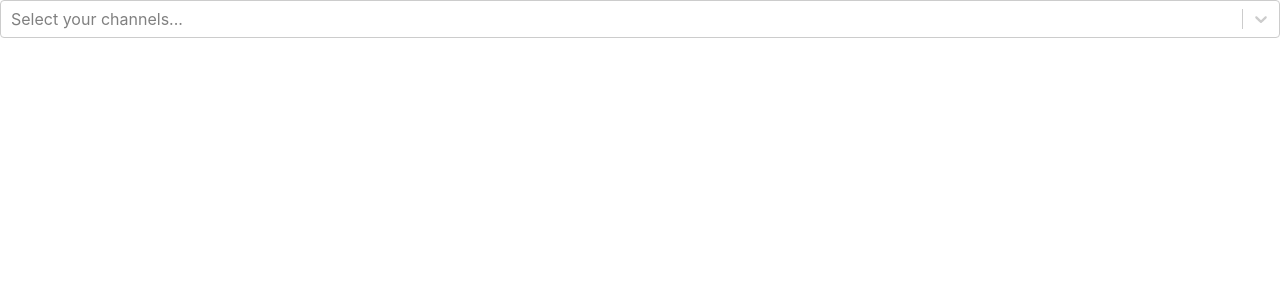
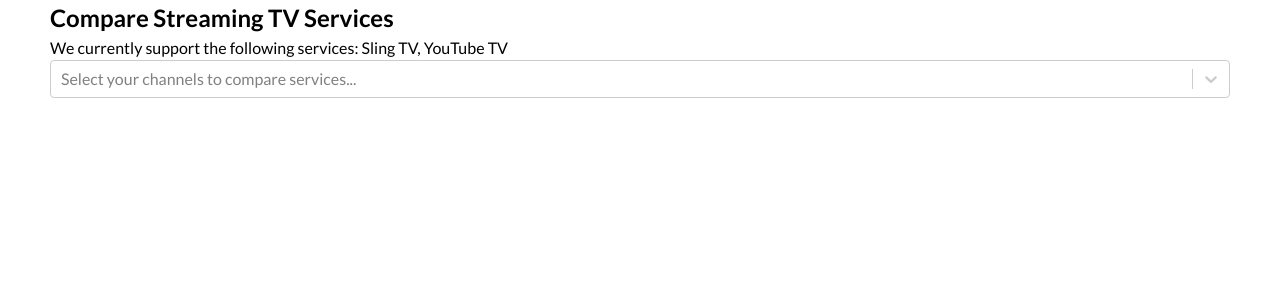
Before and after one commit to coreyleelarson/comparestreaming.fyi, a React (Create React App) app: page / in a window 1280 px wide. Shown: the top 300 px of the page. Built offline with nearby package versions, Linux system fonts and the light colour scheme.

Commit message:
Updates styling.

```diff
--- a/public/index.html
+++ b/public/index.html
@@ -25,6 +25,9 @@
       Learn how to configure a non-root public URL by running `npm run build`.
     -->
     <title>React App</title>
+    <link rel="preconnect" href="https://fonts.googleapis.com" />
+    <link rel="preconnect" href="https://fonts.gstatic.com" crossorigin />
+    <link href="https://fonts.googleapis.com/css2?family=Lato:wght@400;700&display=swap" rel="stylesheet" />
   </head>
   <body>
     <noscript>You need to enable JavaScript to run this app.</noscript>
--- a/src/styles/globals.css
+++ b/src/styles/globals.css
@@ -1,8 +1,10 @@
+html {
+  font-size: 62.5%;
+}
+
 body {
-  margin: 0;
-  font-family: -apple-system, BlinkMacSystemFont, 'Segoe UI', 'Roboto', 'Oxygen',
-    'Ubuntu', 'Cantarell', 'Fira Sans', 'Droid Sans', 'Helvetica Neue',
-    sans-serif;
+  font-family: 'Lato', sans-serif;
+  font-size: 1.6rem;
   -webkit-font-smoothing: antialiased;
   -moz-osx-font-smoothing: grayscale;
 }
@@ -11,3 +13,11 @@
   font-family: source-code-pro, Menlo, Monaco, Consolas, 'Courier New',
     monospace;
 }
+
+.container {
+  margin-left: auto;
+  margin-right: auto;
+  max-width: 1200px;
+  padding-left: 1rem;
+  padding-right: 1rem;
+}
--- a/src/views/Home/index.tsx
+++ b/src/views/Home/index.tsx
@@ -77,24 +77,31 @@
 
   return (
     <>
-      <Select
-        onChange={handleChangeChannels}
-        options={sortedChannelOptions}
-        placeholder="Select your channels..."
-        value={sortedSelectedChannels}
-      />
+      <section className="container">
+        <h1>Compare Streaming TV Services</h1>
+        <p>We currently support the following services: {services?.map((service: any) => service.name).join(', ')}</p>
+        <Select
+          onChange={handleChangeChannels}
+          options={sortedChannelOptions}
+          placeholder="Select your channels to compare services..."
+          value={sortedSelectedChannels}
+        />
+      </section>
       {comparisons.length > 0 && (
-        <section>
-          <h2>Comparison</h2>
+        <section className="container">
+          <h2>Comparisons</h2>
+          <p>Below are the best matches for your selected channels.</p>
+          <ul>
             {comparisons.map((comparison: any, index: number) => (
-              <section key={comparison.id}>
+              <li key={comparison.id}>
                 <h2>{comparison.name}{index === 0 && <span> - Best Match</span>}</h2>
                 <p><strong>Percentage Match:</strong> {comparison.percentage}%</p>
                 {comparison.missing.length > 0 && (
                   <p><strong>Missing channels:</strong> {comparison.missing.map((channel: any) => channel.label).join(', ')}</p>
                 )}
-            </section>
+              </li>
             ))}
+          </ul>
         </section>
       )}
     </>
```
